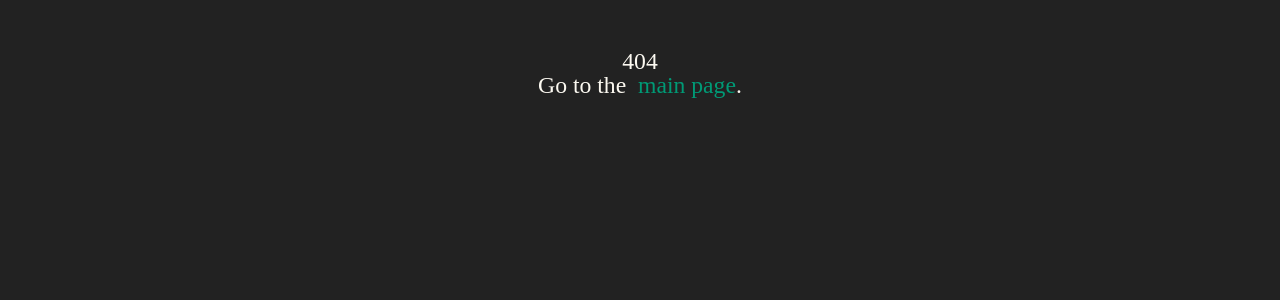
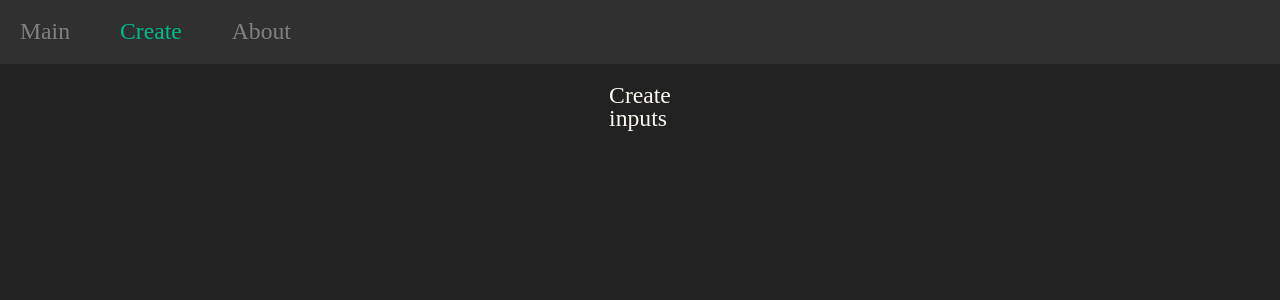
Before and after one commit to maxmabius/rss-react, a React (Vite) app in the folder react-components/: page /create in a window 1280 px wide. Before the commit this address had no page. Shown: the top 300 px of the page. Built offline with nearby package versions, Linux system fonts and the light colour scheme.

Commit message:
feat: add create route

```diff
--- a/react-components/src/App.tsx
+++ b/react-components/src/App.tsx
@@ -3,6 +3,7 @@ import { BrowserRouter, Routes, Route } from 'react-router-dom';
 
 import Layout from './components/layout';
 import Main from './pages/main';
+import CreateForm from './pages/create-form';
 import About from './pages/about';
 import NoMatch from './pages/no-match';
 
@@ -14,6 +15,7 @@ function App() {
       <Routes>
         <Route path="/" element={<Layout />}>
           <Route path="/" element={<Main />} />
+          <Route path="/create" element={<CreateForm />} />
           <Route path="/about" element={<About />} />
         </Route>
         <Route path="*" element={<NoMatch />} />
--- a/react-components/src/components/page-header/index.tsx
+++ b/react-components/src/components/page-header/index.tsx
@@ -10,6 +10,7 @@ export default function PageHeader() {
         <nav>
           <ul className="menu">
             <MenuItem name="Main" to="/" />
+            <MenuItem name="Create" to="/create" />
             <MenuItem name="About" to="/about" />
           </ul>
         </nav>
--- /dev/null
+++ b/react-components/src/pages/create-form/index.tsx
@@ -0,0 +1,13 @@
+import * as React from 'react';
+import reactLogo from '../../assets/react.svg';
+
+import './index.css';
+
+export default function About() {
+  return (
+    <div>
+      <h2>Create</h2>
+      <div>inputs</div>
+    </div>
+  );
+}
```
Also changed, not shown: react-components/src/pages/create-form/index.css (added).
